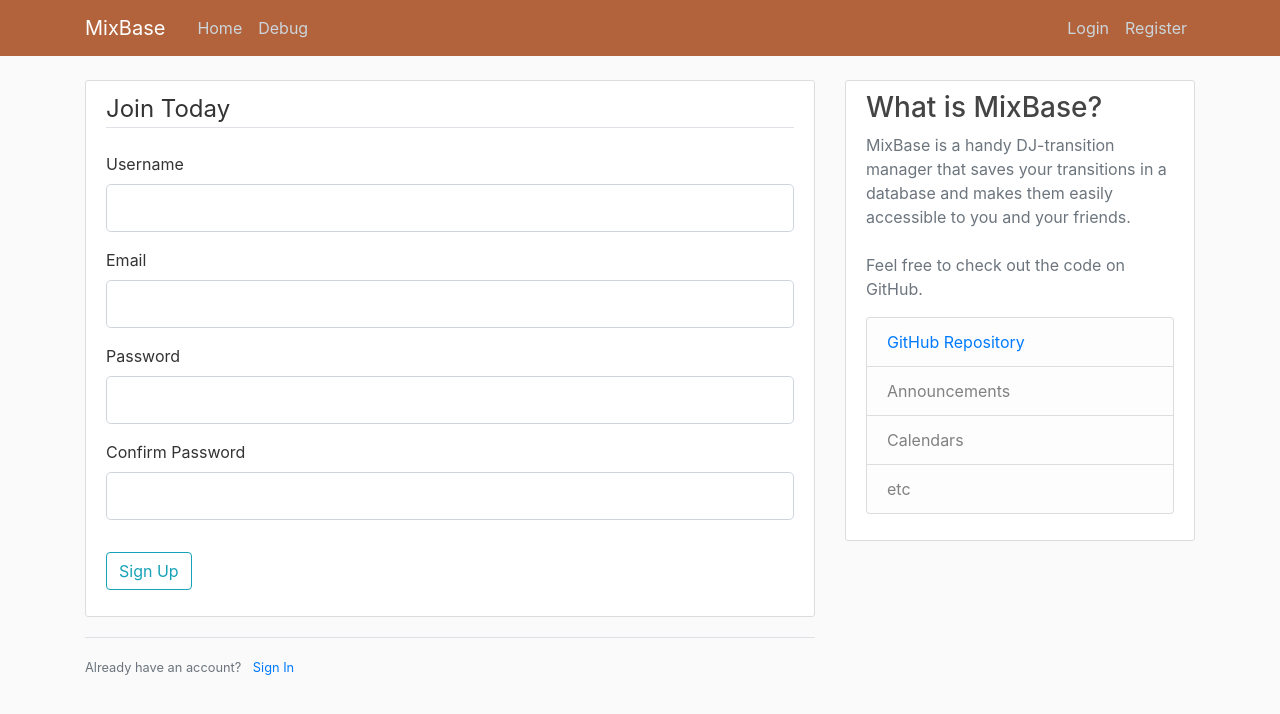
After one commit to LSanten/MixBase, a Flask app: page /register in a window 1280 px wide. The commit adds this page. Shown: the top 714 px of the page. Run offline with Flask 2, Linux system fonts and the light colour scheme; parts of the project's set-up code (start-up, migrations or seed data) failed here and were passed over; some libraries are stand-ins or nearby versions.

Commit message:
use register page without database

```diff
--- /dev/null
+++ b/forms.py
@@ -0,0 +1,24 @@
+from flask_wtf import FlaskForm
+from wtforms import StringField, PasswordField, SubmitField, BooleanField
+from wtforms.validators import DataRequired, Length, Email, EqualTo
+
+class RegistrationForm(FlaskForm):
+    #First string is name of input field in browser
+    username = StringField('Username', validators=[DataRequired(), Length(min=2, max=20)])
+
+    email = StringField('Email', validators=[DataRequired(), Email()])
+
+    password = PasswordField('Password', validators=[DataRequired()])
+    confirm_password = PasswordField('Confirm Password', validators=[DataRequired(), EqualTo('password')])
+
+    submit = SubmitField('Sign Up')
+
+class LoginForm(FlaskForm):
+    #First string is name of input field in browser
+    email = StringField('Email', validators=[DataRequired(), Email()])
+
+    password = PasswordField('Password', validators=[DataRequired()])
+
+    remember = BooleanField('Remember Me')
+
+    submit = SubmitField('Login')
--- a/templates/layout.html
+++ b/templates/layout.html
@@ -43,6 +43,15 @@
     <main role="main" class="container">
         <div class="row">
           <div class="col-md-8">
+            {% with messages = get_flashed_messages(with_categories=true) %}
+              {% if messages %}
+                {% for category, message in messages %}
+                  <div class="alert altert-{{ category }}">
+                    {{ message }}
+                  </div>
+                {% endfor%}
+              {% endif %}
+            {% endwith %}
             {% block content %}{% endblock %}
           </div>
           <div class="col-md-4">
--- /dev/null
+++ b/templates/register.html
@@ -0,0 +1,35 @@
+{% extends "layout.html" %}
+{% block content %}
+    <div class="content-section">
+        <form method="POST" action="">
+            {{ form.hidden_tag() }} <!--for protection-->
+            <fieldset class="form-group">
+                <legend class="border-bottom mb-4">Join Today</legend>
+                <div class="form-group">
+                    {{ form.username.label(class="form-control-label") }}
+                    {{ form.username(class="form-control form-control-lg") }}
+                </div>
+                <div class="form-group">
+                    {{ form.email.label(class="form-control-label") }}
+                    {{ form.email(class="form-control form-control-lg") }}
+                </div>
+                <div class="form-group">
+                    {{ form.password.label(class="form-control-label") }}
+                    {{ form.password(class="form-control form-control-lg") }}
+                </div>
+                <div class="form-group">
+                    {{ form.confirm_password.label(class="form-control-label") }}
+                    {{ form.confirm_password(class="form-control form-control-lg") }}
+                </div>
+            </fieldset>
+            <div class="form-group">
+                {{ form.submit(class="btn btn-outline-info") }}
+            </div>
+        </form>
+    </div>
+    <div class="border-top pt-3">
+        <small class="text-muted">
+          Already have an account? <a class="ml-2" href="{{ url_for('login') }}">Sign In</a>
+        </small>
+    </div>
+{% endblock content %}
--- a/webapp_run.py
+++ b/webapp_run.py
@@ -7,14 +7,16 @@
 To STOP server: hit ctrl+c terminal.
 """
 
-from flask import Flask, render_template, url_for
+from flask import Flask, render_template, url_for, flash, redirect
+from forms import RegistrationForm, LoginForm
 app = Flask(__name__)
+
+app.config['SECRET_KEY'] = '6fd5dd298e9002621b7e3c76bbf86372' #to get a random key: >>> python, >>> import secrets, >>> secrets.token_hex(16)
+
 
 @app.route('/') #'/' tells us that it's the index of a page | access via  http://127.0.0.1:5000/
 def home():
     return render_template('index.html', title="Home")
-
-
 
 #DEBUG Routes
 """@app.route('/hello') # access via  http://127.0.0.1:5000/hello/anything
@@ -25,6 +27,19 @@
 def helloTemplate(name=None):
     return render_template('hello.html', name=name, title="Debug Route")
 
+@app.route('/register', methods=['GET', 'POST'])
+def register():
+    form = RegistrationForm()
+    if form.validate_on_submit():
+        flash(f'Account created for {form.username.data}!', 'success')
+        return redirect(url_for('home'))
+    return render_template('register.html', title='Register', form=form)
+
+@app.route('/login')
+def login():
+    form = LoginForm()
+    return render_template('login.html', title='Login', form=form)
+
 if __name__ == '__main__':
     app.run(debug=True)
     webbrowser.open_new("http://127.0.0.1:5000/")
```
Also changed, not shown: login.html (added).
